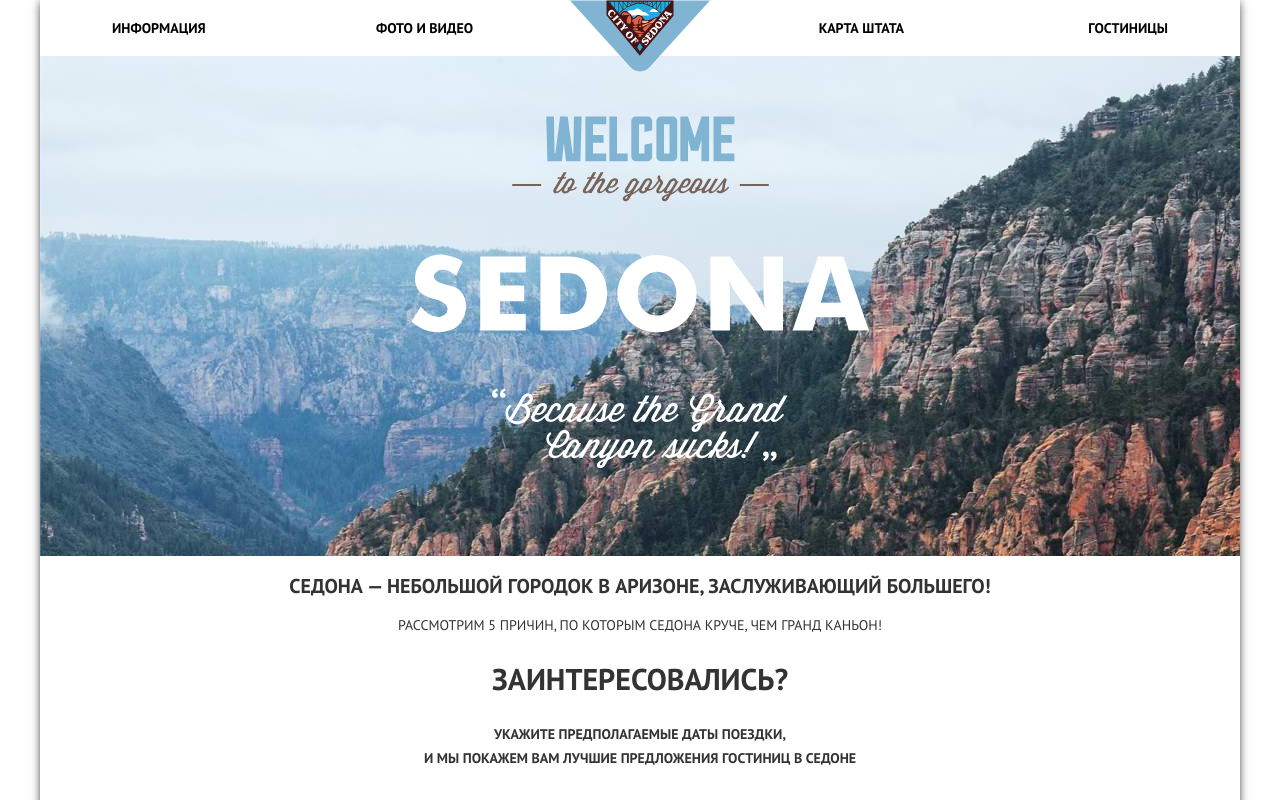
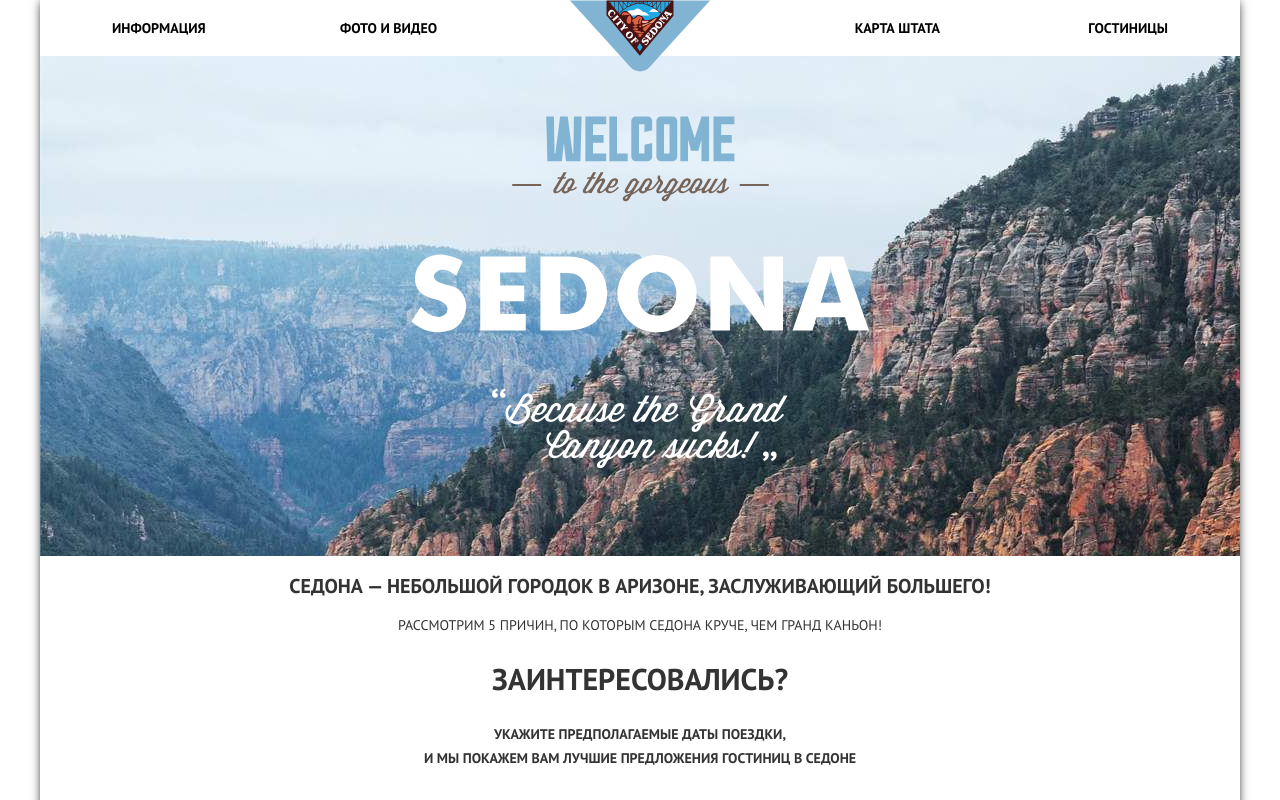
Before and after one commit to mariehmara/360005-sedona, a plain HTML site: page index.html in a window 1280 px wide. Shown: the top 800 px of the page. Drawn offline with Linux system fonts and the light colour scheme.

Commit message:
finalizing menu

```diff
--- a/css/style.css
+++ b/css/style.css
@@ -326,18 +326,17 @@ a {
 /* flex elements part 1 */
 .nav {
   display: flex;
-  flex-direction: row;
-  justify-content: space-around;
   align-items: center;
   width: 1200px;
   padding: 0;
   margin: 0;
-  height: 56px;
+  min-height: 56px;
 }
 
 
 .nav li {
-  flex-basis: 25%;
+  flex-basis: 300px;
+  box-sizing: border-box;
 }
 
 .nav li:nth-child(3),
@@ -345,19 +344,19 @@ a {
   text-align: right;
 }
 
- .nav li:nth-child(4){
-  padding-right: 72px;
+.nav li:nth-child(4){
+ padding-right: 72px;
 }
 
-.nav li:first-child {
-    padding-left: 72px;
-}
 
 .nav li:first-child,
 .nav li:nth-child(2) {
     text-align: left;
 }
 
+.nav li:first-child {
+  padding-left: 72px;
+}
 .main_photo {
   min-height: 500px;
 }
```
